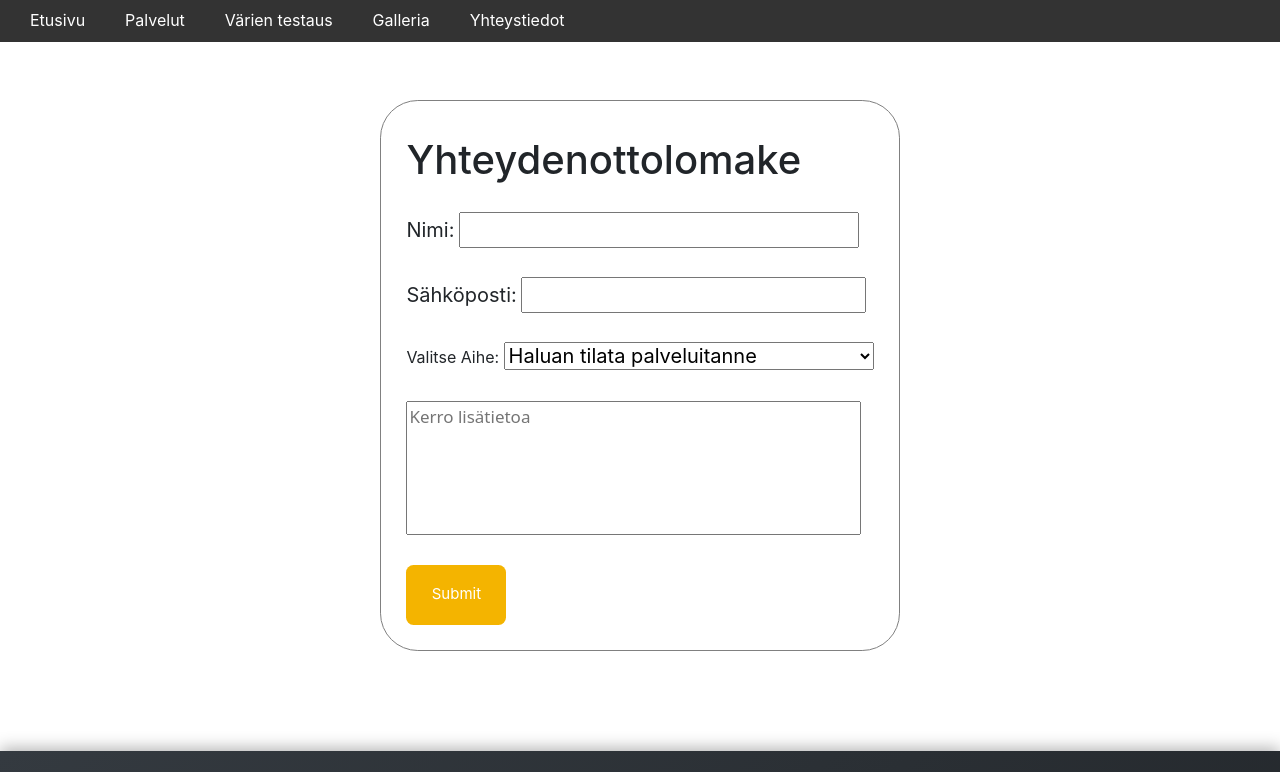
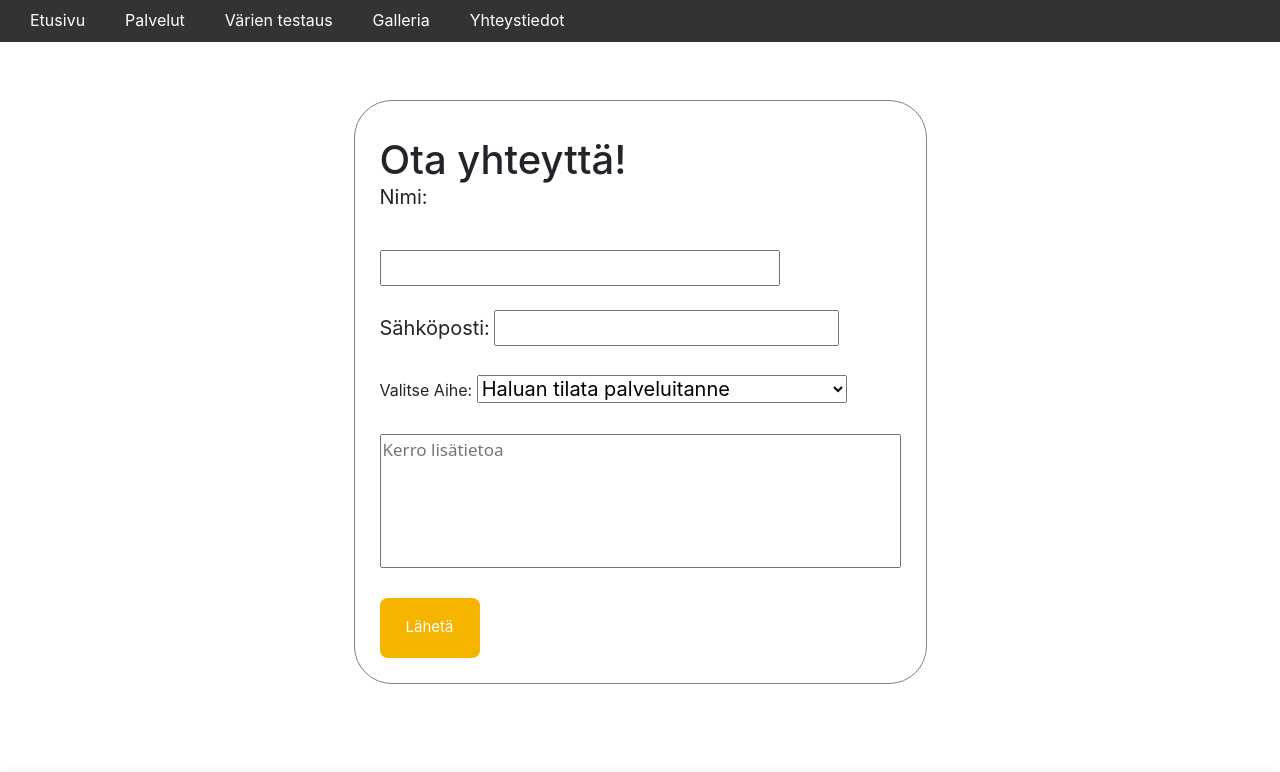
Before and after one commit to k4lppe/selainohjelmointinayttotyo, a plain HTML site: page yhteystiedot.html in a window 1280 px wide. Shown: the top 772 px of the page. Drawn offline with nearby package versions, Linux system fonts and the light colour scheme.

Commit message:
lisätty regexp

```diff
--- a/yhteystiedot.css
+++ b/yhteystiedot.css
@@ -58,3 +58,11 @@
     position: relative;
     top: 200px;
 }
+@media only screen {
+    .textinfo{
+        width: 100%;
+    }
+    .namelabel{
+        width: 90%;
+    }
+}
--- a/yhteystiedot.html
+++ b/yhteystiedot.html
@@ -24,11 +24,11 @@
     </div>
 
     <div class="info">
-        <h1 class="title">Yhteydenottolomake</h1>
+        <h1 class="title">Ota yhteyttä!</h1>
         <label class="namelabel" for="entername">Nimi:</label>
         <input type="text" class="entername" name="entername"><br><br>
         <label class="emaillabel" for="enteremail">Sähköposti:</label>
-        <input type="email" class="enteremail" name="enteremail"><br><br>
+        <input type="email" class="enteremail" name="enteremail" pattern="^[\w\.-]+@[a-zA-Z\d\.-]+\.[a-zA-Z]{2,}$" required><br><br>
 
         <label for="optionsa">Valitse Aihe:</label>
         <select name="options" id="options">
@@ -38,7 +38,7 @@
         </select>
         <br><br>
         <textarea class="textinfo" name="textinfo" rows="5" cols="50" placeholder="Kerro lisätietoa"></textarea><br><br>
-        <input type="submit" class="submit-btn">
+        <button type="submit" class="submit-btn" onclick="submit()">Lähetä</button>
     </div>
 
 
@@ -50,6 +50,10 @@
             } else {
                 menu.style.display = "block";
             }
+        }
+
+        function submit() {
+          alert("Lomake lähetetty onnistuneesti!");
         }
       </script>
 
```
